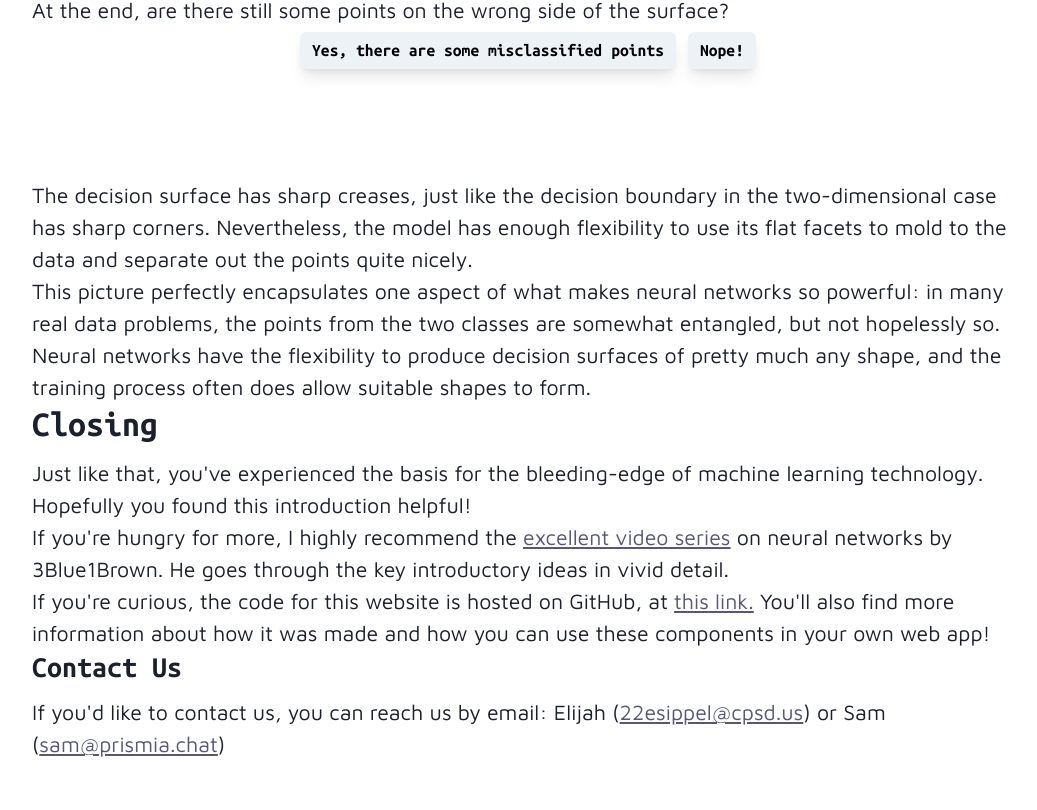
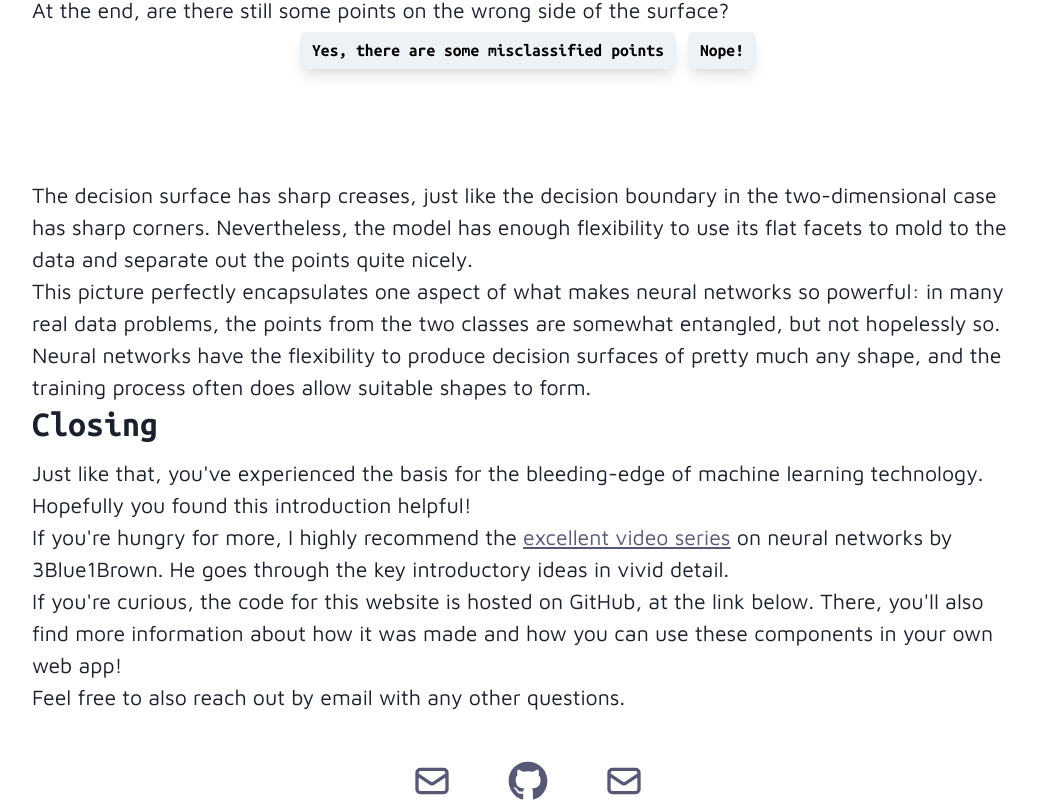
Before and after one commit to ecuber/mathexpo, a React (Create React App) app in the folder client/: page / in a window 1280 px wide. Shown: the part 11190-12000 px from the top of the page, without its empty margins (112-1149 px from the left). Built offline with nearby package versions, Linux system fonts and the light colour scheme.

Commit message:
Fancify contact info

```diff
--- a/client/package.json
+++ b/client/package.json
@@ -20,6 +20,7 @@
     "react-content-loader": "^6.0.3",
     "react-dom": "^17.0.2",
     "react-error-boundary": "^3.1.3",
+    "react-icons": "^4.2.0",
     "react-mathquill": "^1.0.1",
     "react-plotly.js": "^2.5.1",
     "react-router-dom": "^5.2.0",
--- a/client/src/content/sections/Closing.js
+++ b/client/src/content/sections/Closing.js
@@ -1,19 +1,47 @@
 import React from 'react'
-import { Heading } from '@chakra-ui/layout'
+import PropTypes from 'prop-types'
+import { Box, Heading, Link } from '@chakra-ui/layout'
+import { Center, HStack, Tooltip } from '@chakra-ui/react'
+import { FaGithub } from 'react-icons/fa'
+import { HiOutlineMail } from 'react-icons/hi'
 
-const styles = { color: '#565875', textDecoration: 'underline' }
+const LINK_COLOR = '#565875'
+
+const styles = { color: LINK_COLOR, textDecoration: 'underline' }
+const icon = { ...styles, color: LINK_COLOR, textDecoration: 'none', fontSize: '2.5rem' }
+const hover = { ...icon, color: '#42445A' }
+
+const IconLink = props => (
+  <Tooltip placement='top' hasArrow label={props.label}>
+    <Link style={icon} _hover={hover} href={props.href} target='_blank' rel='noreferrer'>
+      {props.icon}
+    </Link>
+  </Tooltip>
+)
+
+IconLink.propTypes = {
+  href: PropTypes.string,
+  icon: PropTypes.node,
+  label: PropTypes.string
+}
 
 const Closing = props => (
-  <>
+  <Box pb='5rem'>
     <Heading>Closing</Heading>
     <p>Just like that, you&apos;ve experienced the basis for the bleeding-edge of machine learning technology. Hopefully you found this introduction helpful!</p>
     <p>If you&apos;re hungry for more, I highly recommend the <a style={styles} href='https://youtu.be/aircAruvnKk' target='_blank' rel='noreferrer'>excellent video series</a> on neural networks by 3Blue1Brown. He goes through the key introductory ideas in vivid detail.</p>
-    <p>If you&apos;re curious, the code for this website is hosted on GitHub, at <a style={styles} href='https://github.com/ecuber/mathexpo' target='_blank' rel='noreferrer'>this link.</a> You&apos;ll also find more information about how it was made and how you can use these components in your own web app!</p>
-    <Heading size='lg' as='h3'>Contact Us</Heading>
-    <p>If you&apos;d like to contact us, you can reach us by email: Elijah (<a style={styles} href='mailto:22esippel@cpsd.us'>22esippel@cpsd.us</a>) or Sam (<a style={styles} href='mailto:sam@prismia.chat'>sam@prismia.chat</a>)</p>
+    <p>If you&apos;re curious, the code for this website is hosted on GitHub, at the link below. There, you&apos;ll also find more information about how it was made and how you can use these components in your own web app!</p>
+    <p>Feel free to also reach out by email with any other questions.</p>
     <br/>
     <br/>
-  </>
+    <Center flexDirection='column'>
+      <HStack spacing='3.5rem'>
+        <IconLink label={'Email Elijah'} href='mailto:22esippel@cpsd.us' icon={<HiOutlineMail/>}/>
+        <IconLink label='GitHub' href='https://github.com/ecuber/mathexpo' icon={<FaGithub/>}/>
+        <IconLink label='Email Sam' href='mailto:sam@prismia.chat' icon={<HiOutlineMail/>}/>
+      </HStack>
+    </Center>
+  </Box>
 )
 
 export default Closing
```
Also changed, not shown: 1 other file (tests, documents, lock files or other folders).
